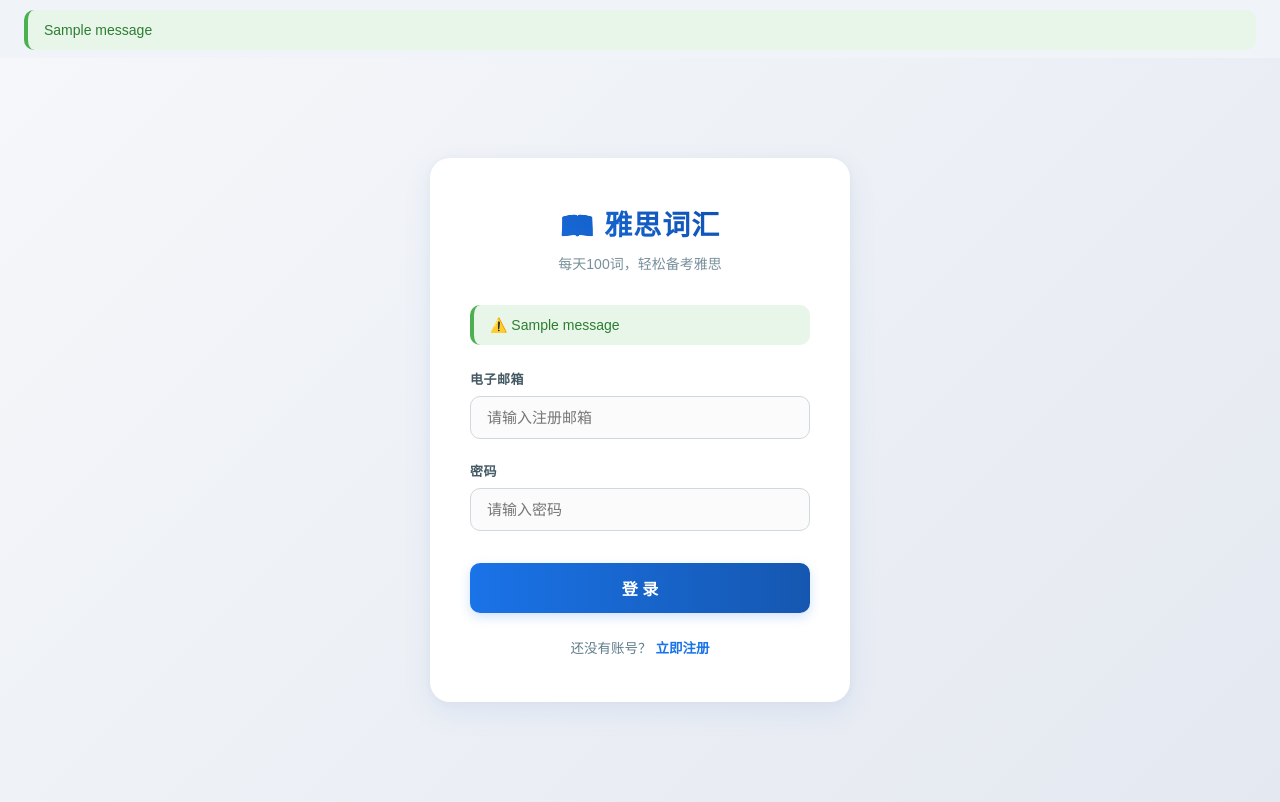
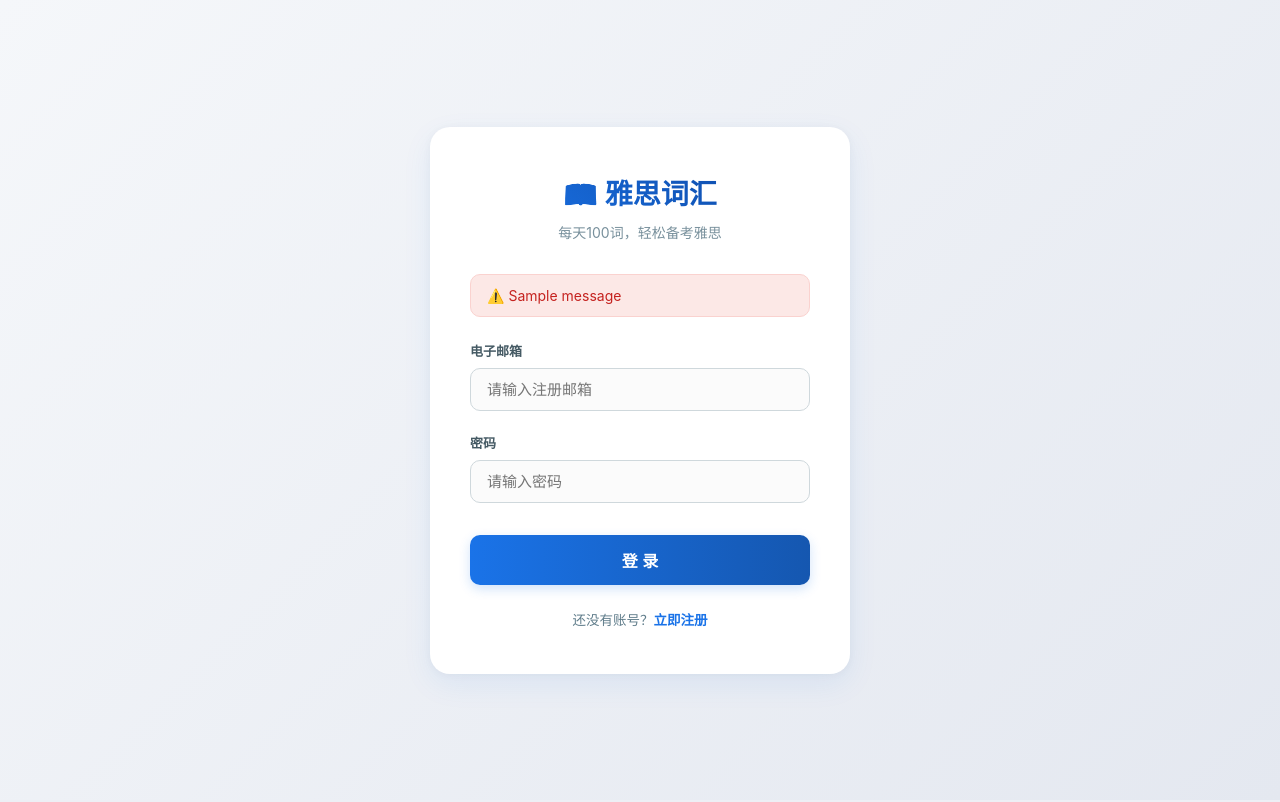
Before and after one commit to pandorauuu/word, a Flask app: page /login in a window 1280 px wide. After the commit the page ends 687 px from the top, so only its background shows below. Run offline with Flask 3, Linux system fonts and the light colour scheme; tables that the repository leaves empty hold one stand-in row (values such as "Sample post"); one stand-in notice (Sample message) is shown.

Commit message:
Refactor login.html for improved structure and style

```diff
--- a/templates/login.html
+++ b/templates/login.html
@@ -1,19 +1,21 @@
-{% extends "base.html" %}
-{% block title %}登录 - 雅思背单词{% endblock %}
-
-{% block extra_css %}
+<!DOCTYPE html>
+<html lang="zh-CN">
+<head>
+    <meta charset="UTF-8">
+    <meta name="viewport" content="width=device-width, initial-scale=1.0">
+    <title>登录 - 雅思词汇</title>
     <style>
-/* 整个背景加入现代感微渐变 */
-.auth-wrap {
-    min-height: calc(100vh - 56px);
+        body {
+            font-family: -apple-system, BlinkMacSystemFont, "Segoe UI", Roboto, sans-serif;
+            min-height: 100vh;
             display: flex;
             align-items: center;
             justify-content: center;
             background: linear-gradient(135deg, #f5f7fa 0%, #e4e8f0 100%);
-    padding: 40px 20px;
+            margin: 0;
+            padding: 20px;
+            box-sizing: border-box;
         }
-
-/* 拟物化悬浮卡片，加入平滑过渡 */
         .auth-card {
             background: #ffffff;
             border-radius: 20px;
@@ -21,49 +23,33 @@
             padding: 45px 40px;
             width: 100%;
             max-width: 420px;
-    transition: transform 0.3s ease, box-shadow 0.3s ease;
+            box-sizing: border-box;
+            text-align: center;
         }
-
-.auth-card:hover {
-    transform: translateY(-2px);
-    box-shadow: 0 12px 35px rgba(26, 115, 232, 0.12), 0 2px 10px rgba(0, 0, 0, 0.06);
-}
-
-/* 标题渐变色与排版优化 */
         .auth-card h1 {
-    text-align: center;
             font-size: 28px;
             font-weight: 700;
             background: linear-gradient(45deg, #1a73e8, #0d47a1);
             -webkit-background-clip: text;
             -webkit-text-fill-color: transparent;
-    margin-bottom: 10px;
-    letter-spacing: 1px;
+            margin: 0 0 10px 0;
         }
-
         .auth-card .subtitle {
-    text-align: center;
             color: #78909c;
             font-size: 14px;
-    margin-bottom: 32px;
-    font-weight: 400;
+            margin: 0 0 32px 0;
         }
-
-/* 表单分组 */
         .form-group {
             margin-bottom: 22px;
+            text-align: left;
         }
-
         .form-group label {
             display: block;
             font-size: 13px;
             color: #455a64;
             margin-bottom: 8px;
             font-weight: 600;
-    letter-spacing: 0.5px;
         }
-
-/* 输入框微动效（聚焦时有蓝色呼吸灯） */
         .form-control {
             width: 100%;
             padding: 12px 16px;
@@ -76,14 +62,12 @@
             transition: all 0.25s ease;
             box-sizing: border-box;
         }
-
+        /* ✨ 蓝色呼吸灯效果 */
         .form-control:focus {
             border-color: #1a73e8;
             background-color: #fff;
-    box-shadow: 0 0 0 4px rgba(26, 115, 232, 0.1);
+            box-shadow: 0 0 0 4px rgba(26, 115, 232, 0.15);
         }
-
-/* 登录按钮的高级渐变与悬浮放大效果 */
         .btn-block {
             width: 100%;
             padding: 13px;
@@ -98,109 +82,59 @@
             box-shadow: 0 4px 12px rgba(26, 115, 232, 0.2);
             transition: all 0.25s ease;
         }
-
         .btn-block:hover {
             background: linear-gradient(90deg, #1557b0, #0d47a1);
-    box-shadow: 0 6px 16px rgba(26, 115, 232, 0.3);
-    transform: scale(1.01);
         }
-
-.btn-block:active {
-    transform: scale(0.99);
-}
-
-/* 底部文案优化 */
         .auth-footer {
-    text-align: center;
             margin-top: 24px;
             font-size: 13.5px;
             color: #607d8b;
         }
-
-.auth-footer a {
-    color: #1a73e8;
-    text-decoration: none;
-    font-weight: 600;
-    margin-left: 4px;
-}
-
-.auth-footer a:hover {
-    text-decoration: underline;
-    color: #0d47a1;
-}
-
-/* 优雅的错误提示气泡 */
-.alert-messages {
-    padding: 0;
-    margin-bottom: 24px;
-    list-style: none;
-}
-
+        .auth-footer a { color: #1a73e8; text-decoration: none; font-weight: 600; }
         .alert {
             padding: 12px 16px;
             border-radius: 10px;
             font-size: 14px;
-    display: flex;
-    align-items: center;
-    animation: fadeIn 0.3s ease;
-}
-
-.alert-danger {
             background-color: #fce8e6;
             color: #c5221f;
             border: 1px solid #fad2cf;
-}
-
-.alert-warning {
-    background-color: #fef7e0;
-    color: #b06000;
-    border: 1px solid #fde293;
-}
-
-@keyframes fadeIn {
-    from { opacity: 0; transform: translateY(-8px); }
-    to { opacity: 1; transform: translateY(0); }
+            margin-bottom: 24px;
+            text-align: left;
         }
     </style>
-{% endblock %}
+</head>
+<body>
 
-{% block content %}
-<div class="auth-wrap">
 <div class="auth-card">
     <h1>📖 雅思词汇</h1>
     <p class="subtitle">每天100词，轻松备考雅思</p>
 
-        {% with messages = get_flashed_messages(with_categories=true) %}
+    {% with messages = get_flashed_messages() %}
       {% if messages %}
-            <ul class="alert-messages">
-            {% for category, message in messages %}
-              <li class="alert alert-{{ category if category != 'error' else 'danger' }}">
-                  <span>⚠️ {{ message }}</span>
-              </li>
+        {% for message in messages %}
+          <div class="alert">⚠️ {{ message }}</div>
         {% endfor %}
-            </ul>
       {% endif %}
     {% endwith %}
 
-        <form method="POST" action="{{ url_for('login') }}">
+    <form method="POST" action="/login">
         <div class="form-group">
             <label>电子邮箱</label>
-                <input type="email" name="email" class="form-control"
-                       placeholder="请输入注册邮箱" required autocomplete="email">
+            <input type="email" name="email" class="form-control" placeholder="请输入注册邮箱" required autocomplete="email">
         </div>
 
         <div class="form-group">
             <label>密码</label>
-                <input type="password" name="password" class="form-control"
-                       placeholder="请输入密码" required autocomplete="current-password">
+            <input type="password" name="password" class="form-control" placeholder="请输入密码" required autocomplete="current-password">
         </div>
 
         <button type="submit" class="btn btn-block">登 录</button>
     </form>
 
     <div class="auth-footer">
-            还没有账号？<a href="{{ url_for('register') }}">立即注册</a>
+        还没有账号？<a href="/register">立即注册</a>
     </div>
 </div>
-</div>
-{% endblock %}
+
+</body>
+</html>
```
Lines whose indentation alone changed are shown as unchanged.
